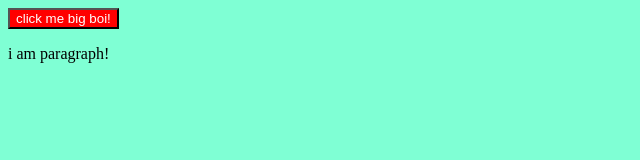
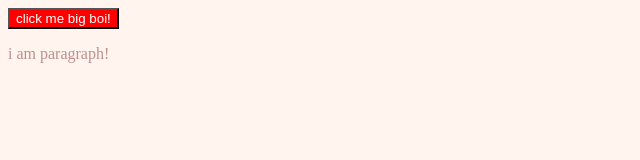
Before and after one commit to vedanshmathur7/Javascript, a plain HTML site: page DOM/index.html in a window 1280 px wide. Shown: the whole page, without its empty margins (0-640 px from the left). Drawn offline with Linux system fonts and the light colour scheme.

Commit message:
Update style.css

```diff
--- a/DOM/style.css
+++ b/DOM/style.css
@@ -6,7 +6,7 @@ h1{
 }
 
 body{
-    background-color: aquamarine;
+    background-color:seashell;
 }
 
 button{
@@ -20,3 +20,11 @@ button{
     margin: 5px;
     text-align: center;
 }
+
+.kamlesh{
+    color: rosybrown;
+}
+
+.vedansh {
+    background-color: green;
+}
```
